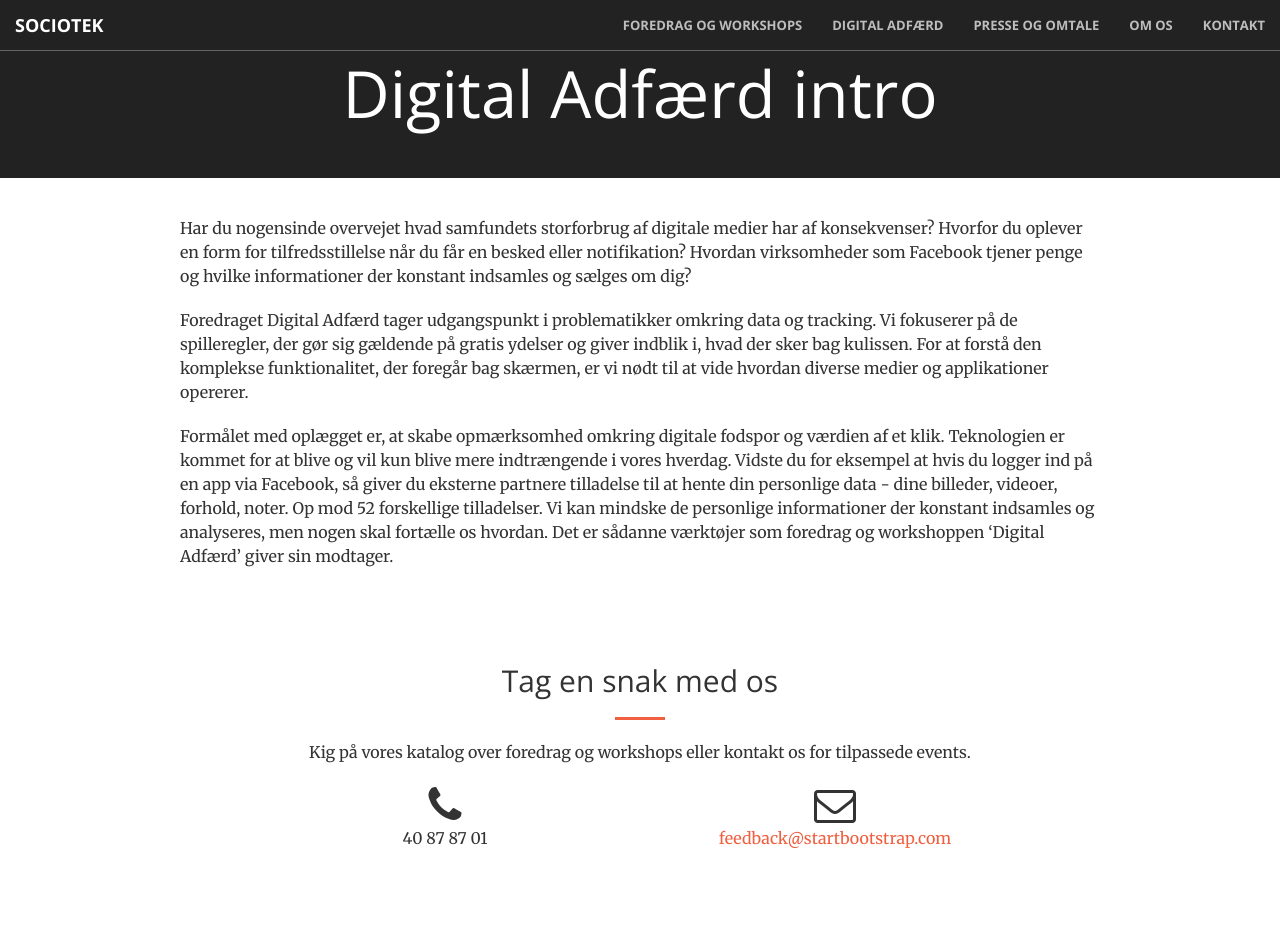
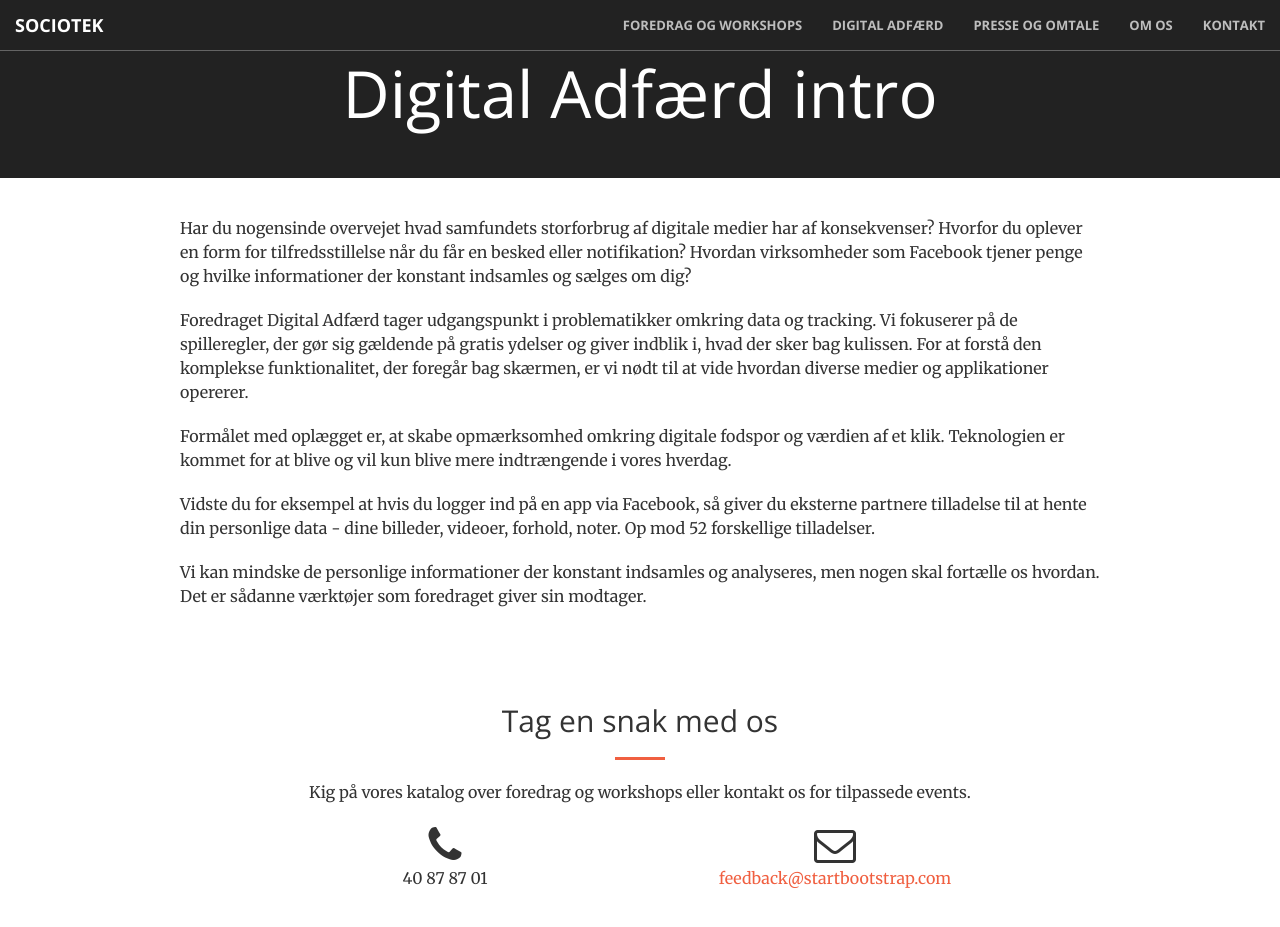
Before and after one commit to sociotek/sociotek.github.io, a Jekyll site: the page built from _posts/2017-10-22-digital-adfaerd-kursus.md, in a window 1280 px wide and 948 px high. Shown: the top 927 px of the window. Built offline with Jekyll 4.4.1, drawn with Linux system fonts in a browser that asks for light colours.

Commit message:
Update 2017-10-22-digital-adfaerd-kursus.md

```diff
--- a/_posts/2017-10-22-digital-adfaerd-kursus.md
+++ b/_posts/2017-10-22-digital-adfaerd-kursus.md
@@ -14,4 +14,10 @@ Har du nogensinde overvejet hvad samfundets storforbrug af digitale medier har a
 Foredraget Digital Adfærd tager udgangspunkt i problematikker omkring data og tracking. Vi fokuserer på de spilleregler, der gør sig gældende på gratis ydelser og giver indblik i, hvad der sker bag kulissen. For at forstå den komplekse funktionalitet, der foregår bag skærmen, er vi nødt til at vide hvordan diverse medier og applikationer opererer.
 
 
-Formålet med oplægget er, at skabe opmærksomhed omkring digitale fodspor og værdien af et klik. Teknologien er kommet for at blive og vil kun blive mere indtrængende i vores hverdag. Vidste du for eksempel at hvis du logger ind på en app via Facebook, så giver du eksterne partnere tilladelse til at hente din personlige data - dine billeder, videoer, forhold, noter. Op mod 52 forskellige tilladelser. Vi kan mindske de personlige informationer der konstant indsamles og analyseres, men nogen skal fortælle os hvordan. Det er sådanne værktøjer som foredrag og workshoppen 'Digital Adfærd' giver sin modtager.
+Formålet med oplægget er, at skabe opmærksomhed omkring digitale fodspor og værdien af et klik. Teknologien er kommet for at blive og vil kun blive mere indtrængende i vores hverdag.
+
+
+Vidste du for eksempel at hvis du logger ind på en app via Facebook, så giver du eksterne partnere tilladelse til at hente din personlige data - dine billeder, videoer, forhold, noter. Op mod 52 forskellige tilladelser.
+
+
+Vi kan mindske de personlige informationer der konstant indsamles og analyseres, men nogen skal fortælle os hvordan. Det er sådanne værktøjer som foredraget giver sin modtager.
```
